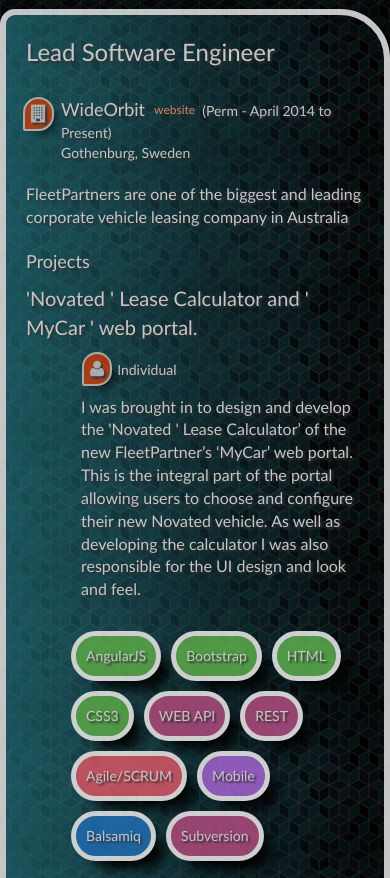
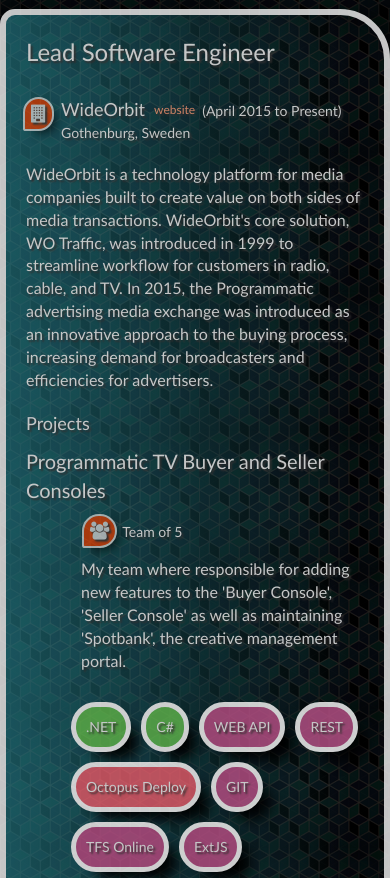
Before and after one commit to ArnoldKrumins/me, a website: page index.html in a window 390 px wide. Shown: the part 541-1419 px from the top of the page. Drawn offline with nearby package versions, Linux system fonts and the light colour scheme; files that its build step writes are made by us from their sources.

Commit message:
updating CV with new content

```diff
--- a/Gruntfile.js
+++ b/Gruntfile.js
@@ -3,8 +3,8 @@
  */
 module.exports = function (grunt) {
 
-    grunt.registerTask('default', ['concat','uglify','cssmin']);
-
+    //grunt.registerTask('default', ['concat','uglify','cssmin']);
+    grunt.registerTask('default', ['concat','cssmin']);
 
     grunt.initConfig({
         concat:{
@@ -36,17 +36,17 @@
                         dest: 'dist/app.min.css'
                     }
                 },
-        uglify:{
-            js:{
-                src:['dist/app.min.js'],
-                dest:'dist/app.min.js'
-
-            }
-        }
+        // uglify:{
+        //     js:{
+        //         src:['dist/app.min.js'],
+        //         dest:'dist/app.min.js'
+        //
+        //     }
+        // }
 
     });
 
     grunt.loadNpmTasks("grunt-contrib-concat");
     grunt.loadNpmTasks("grunt-contrib-cssmin");
-    grunt.loadNpmTasks("grunt-contrib-uglify");
+    //grunt.loadNpmTasks("grunt-contrib-uglify");
 };
--- a/app/directives/exampleImage.js
+++ b/app/directives/exampleImage.js
@@ -7,7 +7,7 @@
         restrict:'EA',
         scope:{images:'='},
         template:'<div class="example-images" ng-repeat="image in images">' +
-                        '<img ng-class="{ \'border\': image.border === true }" ng-src="image.path"/><span ng-hide="image.description.length === 0" class="figure-image">{{ image.figure }}</span>' +
+                        '<img ng-class="{ \'border\': image.border === true }" ng-src="{{image.location}}"/><span ng-hide="image.description.length === 0" class="figure-image">{{ image.figure }}</span>' +
                         '<p ng-hide="image.description.length === 0"><span class="figure">{{ image.figure }}).</span>{{ image.description }}</p>' +
                   '</div>'
     }
--- a/app/services/CVDataService.js
+++ b/app/services/CVDataService.js
@@ -2,35 +2,41 @@
 app.factory('CVDataService', function ($q) {
 
     var jobs = [
+
+
         {
             title: 'Lead Software Engineer',
             order: 0,
-            keys: ['AngularJS', 'WEB API', 'Angular 2','ExtJS'],
+            keys: ['AngularJS', 'WEB API'],
             company: 'WideOrbit',
             location: 'Gothenburg, Sweden',
-            duration: 'Perm - April 2014 to Present',
+            duration: 'April 2015 to Present',
             URL: 'http://www.wideorbit.com',
-            description: 'FleetPartners are one of the biggest and leading corporate vehicle leasing company in Australia',
+            description: 'WideOrbit is a technology platform for media companies built to create value on both sides of media transactions. WideOrbit\'s core solution, WO Traffic, was introduced in 1999 to streamline workflow for customers in radio, cable, and TV. In 2015, the Programmatic advertising media exchange was introduced as an innovative approach to the buying process, increasing demand for broadcasters and efficiencies for advertisers.',
             projects: [{
-                name: '\'Novated \' Lease Calculator and \' MyCar \' web portal.',
+                name: 'Programmatic TV Buyer and Seller Consoles',
                 filter: 'Web,FullStack',
-                team: 1,
-                description: 'I was brought in to design and develop the \'Novated \' Lease Calculator’ of the new FleetPartner’s ‘MyCar’ web portal. This is the integral part of the portal allowing users to choose and configure their new Novated vehicle. As well as developing the calculator I was also responsible for the UI design and look and feel.',
-                techs: [{name: 'AngularJS', used: '100', class: '2'},
-                    {name: 'Bootstrap', used: '100', class: '2'},
-                    {name: 'HTML', used: '100', class: '2'},
-                    {name: 'CSS3', used: '100', class: '2'},
+                team: 5,
+                description: 'My team where responsible for adding new features to the \'Buyer Console\', \'Seller Console\' as well as maintaining \'Spotbank\', the creative management portal.',
+                techs: [{name: '.NET', used: '100', class: '2'},
+                    {name: 'C#', used: '100', class: '2'},
                     {name: 'WEB API', used: '100', class: '3'},
                     {name: 'REST', used: '100', class: '3'},
-                    {name: 'Agile/SCRUM', used: '100', class: '5'},
-                    {name: 'Mobile', used: '100', class: '7'},
-                    {name: 'Balsamiq', used: '100', class: '4'},
-                    {name: 'Subversion', used: '100', class: '3'}
+                    {name: 'Octopus Deploy', used: '100', class: '5'},
+                    {name: 'GIT', used: '100', class: '3'},
+                    {name: 'TFS Online', used: '100', class: '3'},
+                    {name: 'ExtJS', used: '100', class: '3'}
                 ],
 
                 examples: [{
                     name: 'Novated Lease Calculator',
-                    url: 'http://www.fleetpartners.com.au/personal/novated-lease-calculator/'
+                    url: 'http://www.fleetpartners.com.au/personal/novated-lease-calculator/',
+                    images:[
+                        { border:true, figure:'1', location:'http://arnoldcv.azurewebsites.net/images/examples/PTV1@2x.png',description:'The Buyer Console allows agencies and advertisers to create campaigns to target specific channels and demographics.'},
+                        { border:true, figure:'2', location:'http://arnoldcv.azurewebsites.net/images/examples/PTV2@2x.png',description:'Here the user can create \'Adgroups\' that can specifically target \'channels\', \'geo regions\',\'day parts\', \'user age groups\'. \'AdGroups\' are generated into bids that are passed to ADX (Ad Exchange) and compete against other \'AdGroups\' for the Broadcasters\' available \'Ad Slots\'.' },
+                        { border:true, figure:'3', location:'http://arnoldcv.azurewebsites.net/images/examples/PTV3@2x.png',description:'\'Spotbank\' allows agencies and advertiser to manage the encoding and approval process by broadcasters of their video and audio assets.'},
+                        { border:true, figure:'4', location:'http://arnoldcv.azurewebsites.net/images/examples/PTV4@2x.png',description:'In the \'Seller Console\' Broadcasters can manage offers (winning bids from ADX) from Advertisers/Agencies and more importantly how to maximise their revenue by scheduling these bids in the optimum way.'}
+                    ]
                 }
                 ]
             }
@@ -68,7 +74,16 @@
 
                 examples: [{
                     name: 'Novated Lease Calculator',
-                    url: 'http://www.fleetpartners.com.au/personal/novated-lease-calculator/'
+                    url: 'http://www.fleetpartners.com.au/personal/novated-lease-calculator/',
+                    images:[
+                        { border:true, figure:'1', location:'http://arnoldcv.azurewebsites.net/images/examples/one@2x.png',description:'This is a first page of the Introduction screen. Explaining that a novated vehicle can save you money.'},
+                        { border:true, figure:'2', location:'http://arnoldcv.azurewebsites.net/images/examples/two@2x.png',description:'The next screen allows the user to select a car make from the ten most popular brands, and also if they desire \' new \' or \' used \' model.'},
+                        { border:true, figure:'3', location:'http://arnoldcv.azurewebsites.net/images/examples/three@2x.png',description:'Once the user has selected the vehicle make. A selection of body shapes available for the make are highlighted.'},
+                        { border:true, figure:'4', location:'http://arnoldcv.azurewebsites.net/images/examples/four@2x.png',description:'After the body shape is selected, the variants are presented. This includes model,transmission and year.'},
+                        { border:true, figure:'5', location:'http://arnoldcv.azurewebsites.net/images/examples/five@2x.png',description:'The next section displays images of the chosen vehicle. Addition information is collected to be used for the final calculation. This includes post code, lease term in months, and approximate annual mileage.'},
+                        { border:true, figure:'6', location:'http://arnoldcv.azurewebsites.net/images/examples/six@2x.png',description:'The summary page displays the final breakdown of costs. This includes addition factors such as maintenance and fuel cost. These values can be changed and the quote can be re-calculated.'},
+                        { border:true, figure:'7', location:'http://arnoldcv.azurewebsites.net/images/examples/seven@2x.png',description:'The final page provides a detailed breakdown summary of quote.'},
+                    ]
                 }
                 ]
             }
@@ -107,13 +122,40 @@
 
                 ],
 
-                examples: [{name: 'Husqvarna', url: 'http://www.husqvarna.com/us/home/'},
-                    {name: 'McCulloch Chainsaws', url: 'http://www.mcculloch.com/uk/products/'},
+                examples: [
                     {
-                        name: 'Husqvarna Construction',
-                        url: 'http://www.husqvarna.com/us/construction/company/proudprofessionals/'
+                        name: 'Husqvarna', url: 'http://www.husqvarna.com/us/home/',
+
+                        images:[
+                            { border:true, figure:'1', location:'http://arnoldcv.azurewebsites.net/images/examples/hq@2x.png',description: 'Desktop website'},
+                            { border:true, figure:'2', location:'http://arnoldcv.azurewebsites.net/images/examples/hqmobile@2x.png',description: 'Mobile website'}
+                        ]
+
                     },
-                    {name: 'Gardena', url: 'http://www.gardena.com/au/'}
+                    {
+                        name: 'McCulloch Chainsaws', url: 'http://www.mcculloch.com/uk/products/',
+
+                        images:[
+                            { border:true, figure:'1', location:'http://arnoldcv.azurewebsites.net/images/examples/mcc@2x.png',description: 'Desktop website'},
+                            { border:true, figure:'2', location:'http://arnoldcv.azurewebsites.net/images/examples/mccmobile@2x.png',description: 'Mobile website'}
+                        ]
+
+                    },
+                    {
+                        name: 'Husqvarna Construction', url: 'http://www.husqvarna.com/us/construction/company/proudprofessionals/',
+
+                        images:[
+                            { border:true, figure:'1', location:'http://arnoldcv.azurewebsites.net/images/examples/hqpp@2x.png',description: 'Desktop website'}
+                        ]
+
+                    },
+                    {
+                        name: 'Gardena', url: 'http://www.gardena.com/au/',
+
+                        images:[
+                            { border:true, figure:'1', location:'http://arnoldcv.azurewebsites.net/images/examples/gardena@2x.png',description: 'Desktop website'}
+                        ]
+                    }
                 ]
 
             },
@@ -155,42 +197,6 @@
 
             ]
         },
-
-        {
-            title: 'Senior Web Developer',
-            order: 0,
-            keys: ['FrontEnd', 'Azure'],
-            company: 'Aztec',
-            location: 'Remote working',
-            duration: 'Contract - Oct 2012 to Nov 2014',
-            URL: 'https://www.aztecmoney.com/',
-            description: 'Aztec Money is an open access global marketplace offering Export Trade Finance. The first marketplace for export trade receivables and invoices with immediate access to cash.',
-            projects: [{
-                name: 'Aztec Money/Exchange Websites',
-                filter: 'Web,FrontEnd',
-                team: 4,
-                description: 'To provide a simple, clean website design that was also localised for 30 languages.',
-                techs: [{name: 'C#, ', used: '100', class: '0'},
-                    {name: 'ASP.MVC', used: '80', class: '0'},
-                    {name: 'CSS', used: '80', class: '1'},
-                    {name: 'HTML', used: '80', class: '1'},
-                    {name: 'Azure', used: '80', class: '1'},
-                    {name: 'Agile/Scrum', used: '100', class: '4'},
-                    {name: 'TFS Online', used: '100', class: '3'}
-                ],
-
-                examples: [{name: 'Aztec Money', url: 'https://www.aztecmoney.com/'}, {
-                    name: 'Aztec Exchange',
-                    url: 'https://www.aztecexchange.com/'
-                }
-
-                ]
-            }
-            ]
-
-
-        },
-
 
         {
             title: 'Senior Web Developer',
```
Also changed, not shown: less/site.less (+0 -12 lines), dist/app.css, dist/app.min.css, dist/app.min.js, less/site.css.
